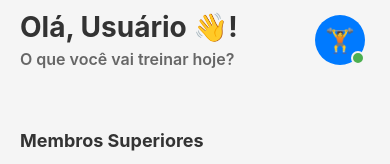
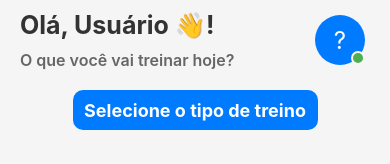
Before and after one commit to 777-JG/Tela_Login, a React Native app: screen /Home in a window 390 px wide. Shown: the top 164 px of the page. Built offline with nearby package versions, Linux system fonts and the light colour scheme; grey boxes are pictures that could not be loaded.

Commit message:
drawer style

```diff
--- a/src/pages/Home/index.tsx
+++ b/src/pages/Home/index.tsx
@@ -216,11 +216,16 @@ export default function Home({ navigation }: { navigation: any }) {
             <TouchableOpacity style={styles.profileButton} onPress={openDrawer}>
               <View style={styles.profileImageContainer}>
                 <View style={styles.profileImage}>
-                  <Text style={styles.avatarEmoji}>🏋️</Text>
+                  <Text style={styles.avatarEmoji}>
+                    {userName ? userName.charAt(0).toUpperCase() : "?"}
+                  </Text>
                 </View>
                 <View style={styles.profileBadge} />
               </View>
             </TouchableOpacity>
+          </View>
+          <View style={styles.workoutSelectView}>
+            <Text style={styles.workoutSelect}>Selecione o tipo de treino</Text>
           </View>
         </View>
 
@@ -299,7 +304,9 @@ export default function Home({ navigation }: { navigation: any }) {
           >
             <View style={styles.drawerHeader}>
               <View style={styles.drawerProfileImage}>
-                <Text style={styles.drawerAvatarEmoji}>🏋️</Text>
+                <Text style={styles.drawerProfile}>
+                  {userName ? userName.charAt(0).toUpperCase() : "?"}
+                </Text>
               </View>
               <Text style={styles.drawerUsername}>{userName || "Usuário"}</Text>
               <Text style={styles.drawerEmail}>
@@ -348,7 +355,7 @@ const styles = StyleSheet.create({
     marginBottom: 20,
   },
   greeting: {
-    fontSize: 28,
+    fontSize: 25,
     fontWeight: "bold",
     color: "#333",
   },
@@ -356,7 +363,7 @@ const styles = StyleSheet.create({
     fontWeight: "600",
     fontSize: 16,
     color: "#666",
-    marginTop: 5,
+    marginTop: 10,
   },
   profileButton: {
     padding: 5,
@@ -376,6 +383,7 @@ const styles = StyleSheet.create({
   },
   avatarEmoji: {
     fontSize: 24,
+    color: "#fff",
   },
   profileBadge: {
     position: "absolute",
@@ -453,8 +461,9 @@ const styles = StyleSheet.create({
     alignItems: "center",
     marginBottom: 15,
   },
-  drawerAvatarEmoji: {
+  drawerProfile: {
     fontSize: 40,
+    color: "#fff",
   },
   drawerUsername: {
     fontSize: 20,
@@ -580,6 +589,21 @@ const styles = StyleSheet.create({
     flexDirection: "row",
     alignItems: "center",
   },
+  workoutSelect: {
+    fontSize: 18,
+    fontWeight: "bold",
+    color: "#fff",
+    justifyContent: "center",
+    alignSelf: "center",
+  },
+  workoutSelectView: {
+    backgroundColor: "#007AFF",
+    width: "70%",
+    height: 40,
+    borderRadius: 10,
+    justifyContent: "center",
+    alignSelf: "center",
+  },
   startButtonContainer: {
     backgroundColor: "#007AFF",
     paddingVertical: 8,
```
